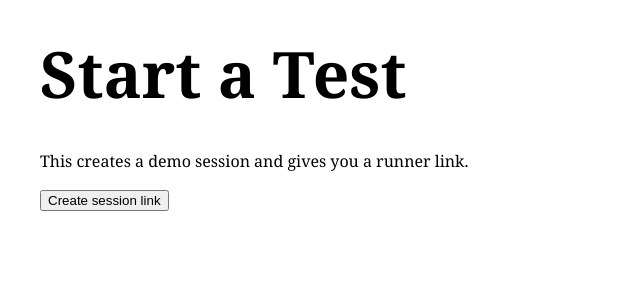
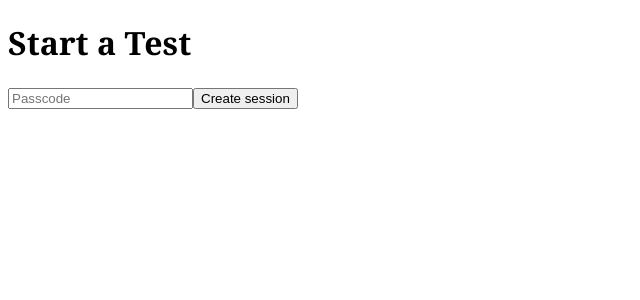
Before and after one commit to wigsbury-ui/evalent.io, a Next.js app: page /start in a window 1280 px wide. Shown: the top 300 px of the page, without its empty margins (0-640 px from the left). Built offline with nearby package versions, Linux system fonts and the light colour scheme.

Commit message:
Update page.tsx

```diff
--- a/app/start/page.tsx
+++ b/app/start/page.tsx
@@ -1,36 +1,49 @@
 // app/start/page.tsx
 'use client';
-
 import { useState } from 'react';
 
-function newToken() {
-  // simple random hex – good enough for demo
-  return Array.from(crypto.getRandomValues(new Uint8Array(16)))
-    .map((b) => b.toString(16).padStart(2, '0'))
-    .join('');
-}
+export default function StartPage() {
+  const [pass, setPass] = useState('');
+  const [link, setLink] = useState<string | null>(null);
+  const [err, setErr] = useState<string | null>(null);
+  const [busy, setBusy] = useState(false);
 
-export default function StartPage() {
-  const [token, setToken] = useState<string | null>(null);
-
-  const create = () => {
-    const t = newToken();
-    setToken(t);
-  };
+  async function create() {
+    setBusy(true); setErr(null); setLink(null);
+    const res = await fetch('/api/start', {
+      method: 'POST',
+      headers: {'content-type':'application/json'},
+      body: JSON.stringify({ passcode: pass })
+    });
+    const data = await res.json();
+    setBusy(false);
+    if (!res.ok) { setErr(data?.error || 'Error'); return; }
+    setLink(data.link);
+  }
 
   return (
-    <main style={{ padding: 32 }}>
-      <h1 style={{ fontSize: 64, lineHeight: 1.05, marginTop: 0 }}>Start a Test</h1>
-      <p>This creates a demo session and gives you a runner link.</p>
-      <button onClick={create}>Create session link</button>
+    <main className="max-w-sm mx-auto p-6">
+      <h1 className="text-xl font-semibold mb-4">Start a Test</h1>
+      <input
+        type="password"
+        placeholder="Passcode"
+        value={pass}
+        onChange={e=>setPass(e.target.value)}
+        className="w-full border rounded p-2 mb-3"
+      />
+      <button
+        onClick={create}
+        disabled={busy}
+        className="px-4 py-2 rounded text-white bg-blue-600 disabled:opacity-50"
+      >
+        {busy ? 'Creating…' : 'Create session'}
+      </button>
 
-      {token && (
-        <div style={{ marginTop: 24 }}>
-          <div><b>Token:</b> {token}</div>
-          <div style={{ marginTop: 8 }}>
-            <a href={`/t/${token}`}>Open runner</a>
-          </div>
-        </div>
+      {err && <p className="text-red-600 mt-3">{err}</p>}
+      {link && (
+        <p className="mt-4">
+          Session ready: <a className="text-blue-600 underline" href={link}>{link}</a>
+        </p>
       )}
     </main>
   );
```
